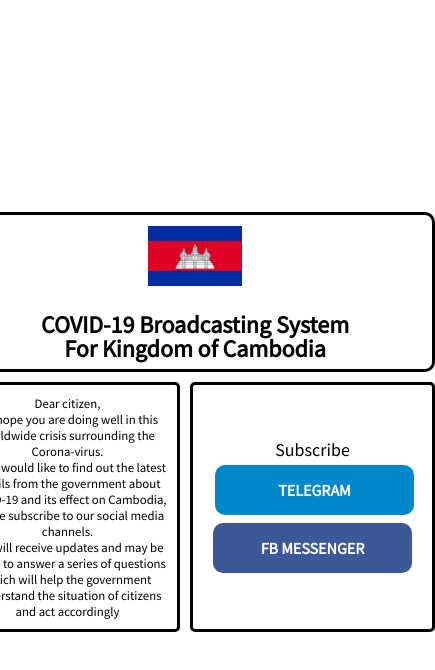
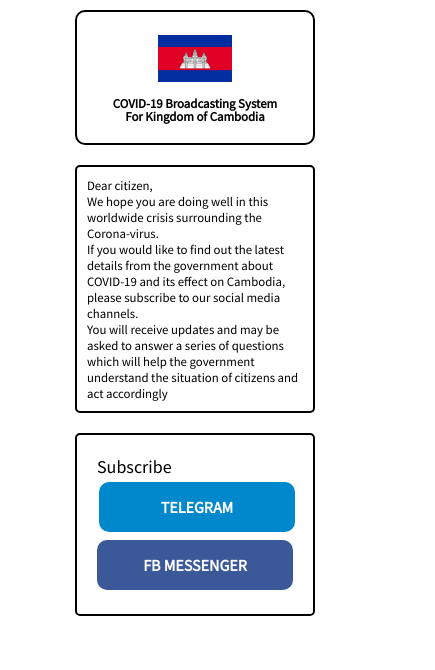
Before and after one commit to leng22/hackh-broadcast-landing, a plain HTML site: page index.html in a window 390 px wide. Shown: the whole page, 435 px wide, since content can reach past the window. Drawn offline with nearby package versions, Linux system fonts and the light colour scheme.

Commit message:
make responsive css

```diff
--- a/styles/styles.css
+++ b/styles/styles.css
@@ -36,12 +36,11 @@
 
 .logo-box {
     width: 100%;
-    height: 10rem;
     display: flex;
     flex-direction: column;
     align-items: center;
     justify-content: center;
-    padding: 20px;
+    padding: 40px;
     border: 5px;
     text-align: center;
     color: #fff;
@@ -63,7 +62,7 @@
 .subscribe-box {
     height: auto;
     display: flex;
-    margin-top: 10px;
+    margin-top: 20px;
     flex-direction: row;
     flex: 1;
     align-items: center;
@@ -79,8 +78,9 @@
     flex: 1;
     border: 3px solid #000;
     border-radius: 5px;
-    padding: 10px;
-    margin-right: 10px;
+    padding: 20px;
+    text-align: left;
+    margin-right: 20px;
 }
 
 .subscription {
@@ -124,3 +124,55 @@
 .facebook-button {
     background-color: #3b5998;
 }
+
+@media only screen and (max-width: 425px) {
+    body {
+      height: auto;
+    }
+
+    .content {
+        margin: 10px;
+        width: 15rem;
+    }
+
+    .logo-box {
+        width: inherit;
+        padding: 20px;
+        font-size: 0.8rem;
+        border: 2px solid #000;
+    }
+
+    .logo-image {
+        margin-bottom: 10px;
+        width: 80px;
+        border: 3px solid white;
+        border-radius: 5px;
+    }
+
+    .subscribe-box {
+        height: auto;
+        display: flex;
+        margin-top: 20px;
+        flex-direction: column;
+        flex: 1;
+        align-items: flex-start;
+        justify-content: flex-start;
+        border: 5px;
+        text-align: left;
+        color: #fff;
+        font-size: 0.8rem;
+        color: #000;
+    }
+
+    .description {
+        padding: 10px;
+        font-size: 0.8rem;
+        margin-bottom: 20px;
+        border: 2px solid #000;
+    }
+
+    .subscription {
+        border: 2px solid #000;
+    }
+
+  }
```
